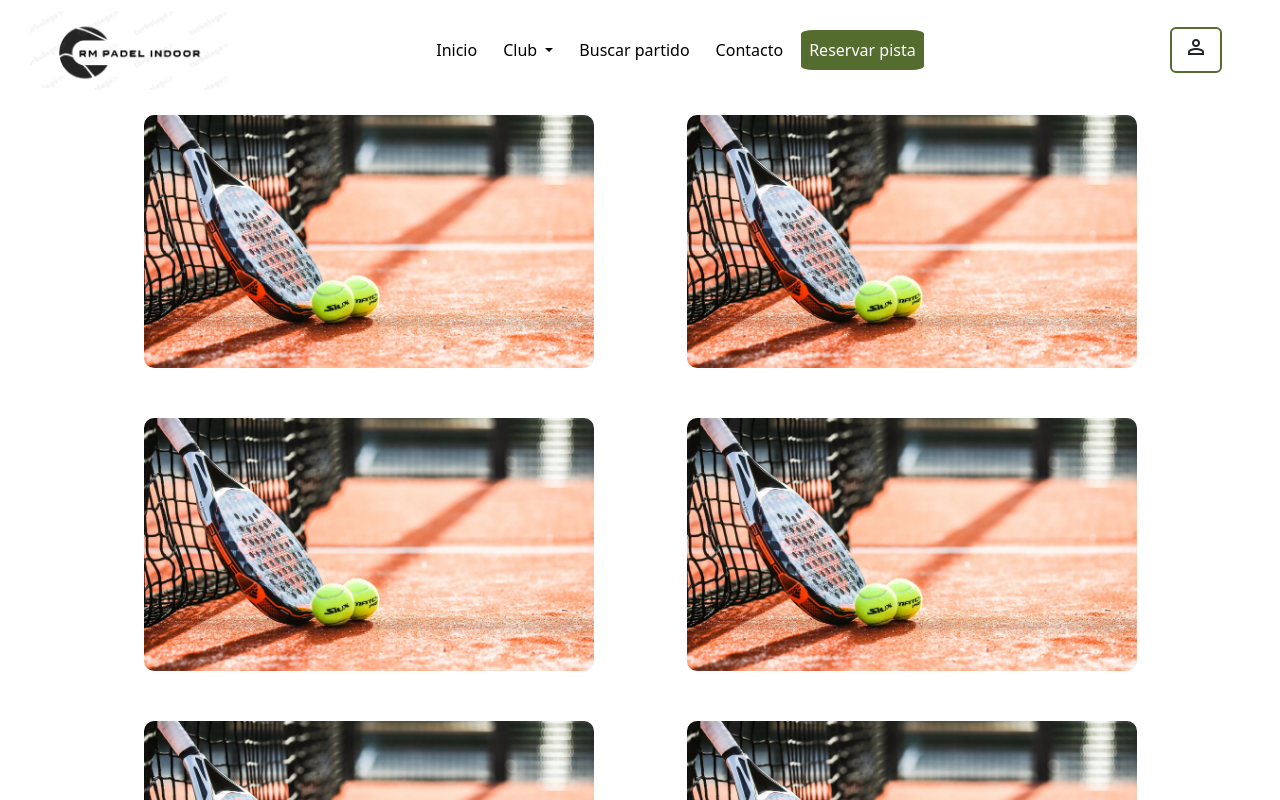
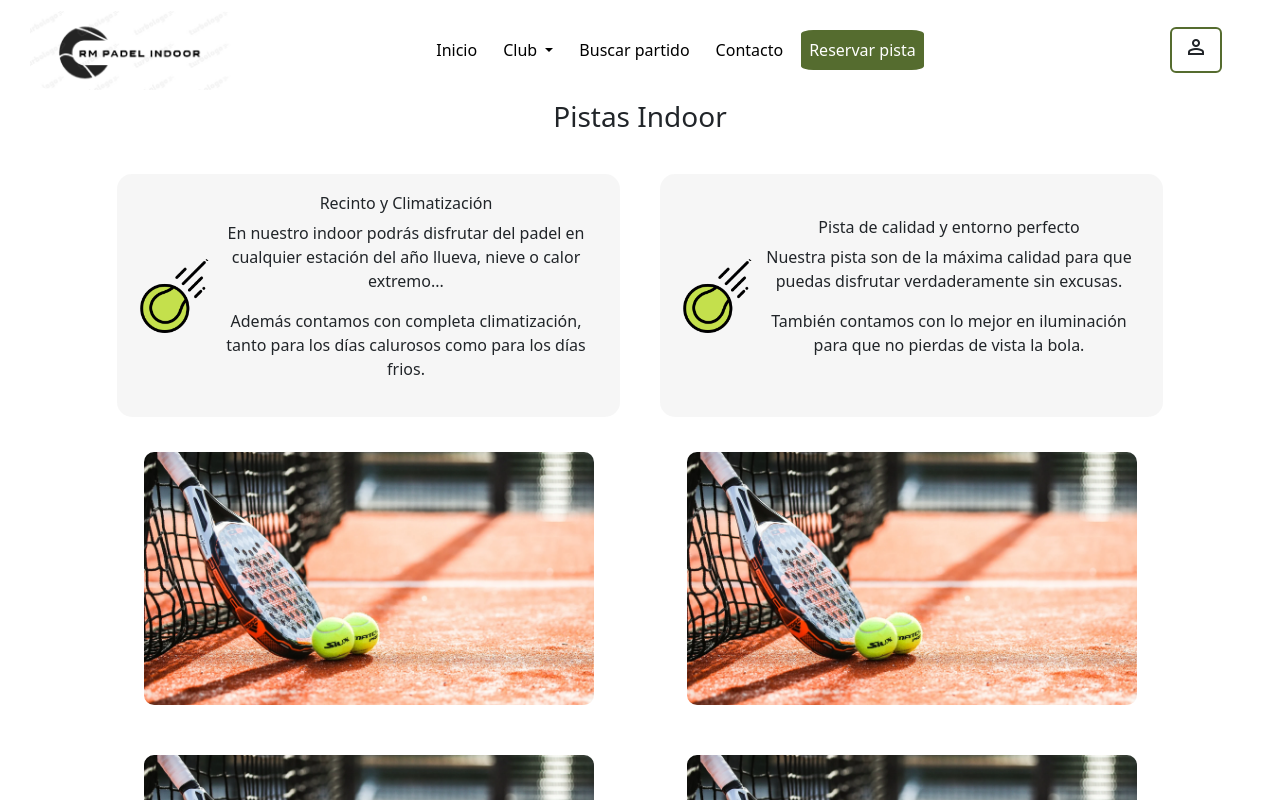
Before and after one commit to rubenmh4/ProyectoDawFront, an Angular app in the folder proyecto/: page /pistasIndoor in a window 1280 px wide. Shown: the top 800 px of the page. Built offline with nearby package versions, Linux system fonts and the light colour scheme.

Commit message:
avance pistasIndoorPages y creacion instalacionesPage

```diff
--- a/proyecto/src/app/app.routes.ts
+++ b/proyecto/src/app/app.routes.ts
@@ -2,6 +2,7 @@ import { Routes } from '@angular/router';
 import { IndexPagesComponent } from './pages/index-pages/index-pages.component';
 import { FormPagesComponent } from './pages/form-pages/form-pages.component';
 import { PistasIndoorPagesComponent } from './pages/pistas-indoor-pages/pistas-indoor-pages.component';
+import { InstalacionesPagesComponent } from './pages/instalaciones-pages/instalaciones-pages.component';
 
 export const routes: Routes = [
     {
@@ -16,5 +17,9 @@ export const routes: Routes = [
     {
         path:'pistasIndoor',
         component: PistasIndoorPagesComponent
+    },
+    {
+        path:'instalaciones',
+        component:InstalacionesPagesComponent
     }
 ];
--- a/proyecto/src/app/components/header/header.component.html
+++ b/proyecto/src/app/components/header/header.component.html
@@ -17,7 +17,7 @@
                 </a>
                 <div class="dropdown-menu" aria-labelledby="navbarDropdown">
                     <a class="dropdown-item" routerLink="/pistasIndoor">Pistas Indoor</a>
-                    <a class="dropdown-item">Instalaciones</a>
+                    <a class="dropdown-item" routerLink="/instalaciones">Instalaciones</a>
                 </div>
             </li>
             <li class="nav-item">
--- a/proyecto/src/app/components/section-images/section-images.component.css
+++ b/proyecto/src/app/components/section-images/section-images.component.css
@@ -1,6 +1,11 @@
 .contenedor-imagenes {
     display: flex;
     flex-direction: column;
+}
+
+h3 {
+    text-align: center;
+    margin-bottom: 20px;
 }
 
 .fila {
@@ -8,13 +13,16 @@
     flex-direction: row;
     margin-bottom: 20px;
     justify-content: space-around;
+    text-align: center;
 }
-.img-fluid{
+
+.img-fluid {
     margin: 15px;
 }
-img{
+
+img {
     max-width: 450px;
-    border-radius: 10px ;
+    border-radius: 10px;
 }
 
 @media (max-width:768px) {
@@ -22,3 +30,31 @@ img{
         flex-direction: column;
     }
 }
+
+.tarjeta {
+    padding: 20px;
+    background-color: rgba(236, 236, 236, 0.486);
+    border-radius: 15px;
+    margin-top: 20px;
+    display: flex;
+    flex-direction: row;
+    justify-content: space-between;
+    margin-left: 20px;
+    margin-right: 20px;
+}
+
+.tarjeta-text {
+    max-width: 400px;
+    display: flex;
+    flex-direction: column;
+    justify-content: center;
+}
+
+.icon {
+    display: flex;
+    align-items: center;
+}
+
+.icon img {
+    max-width: 75px;
+}
--- a/proyecto/src/app/components/section-images/section-images.component.html
+++ b/proyecto/src/app/components/section-images/section-images.component.html
@@ -1,7 +1,38 @@
 <div class="container">
     <div class="col">
         <div class="text">
-
+            <h3>Pistas Indoor</h3>
+            <div class="fila">
+                <div class="tarjeta">
+                    <div class="icon">
+                        <img src="../../../assets/img/Favicon.png" alt="">
+                    </div>
+                    <div class="tarjeta-text">
+                        <h6>Recinto y Climatización</h6>
+                        <p>En nuestro indoor podrás disfrutar del padel
+                            en cualquier estación del año llueva, nieve o calor extremo...
+                        </p>
+                        <p>
+                            Además contamos con completa climatización, tanto para
+                            los días calurosos como para los días frios.
+                        </p>
+                    </div>
+                </div>
+                <div class="tarjeta">
+                    <div class="icon">
+                        <img src="../../../assets/img/Favicon.png" alt="">
+                    </div>
+                    <div class="tarjeta-text">
+                        <h6>Pista de calidad y entorno perfecto</h6>
+                        <p>Nuestra pista son de la máxima calidad para
+                            que puedas disfrutar verdaderamente sin excusas.
+                        </p>
+                        <p>También contamos con lo mejor en iluminación para
+                            que no pierdas de vista la bola.
+                        </p>
+                    </div>
+                </div>
+            </div>
         </div>
         <div class="contenedor-imagenes">
             <div class="fila">
```
